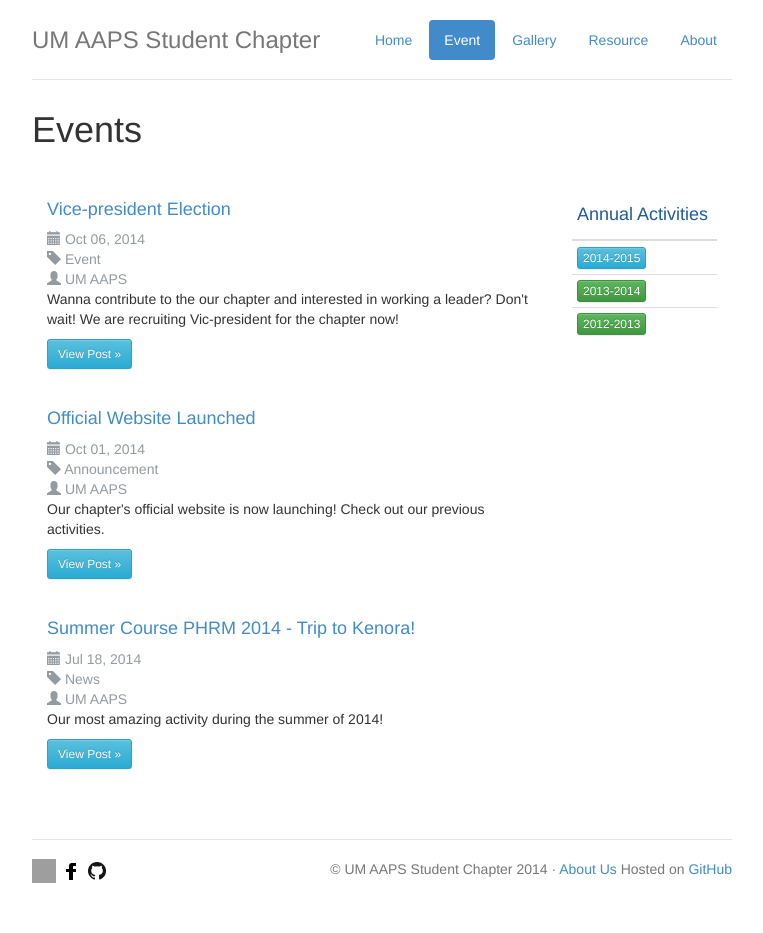
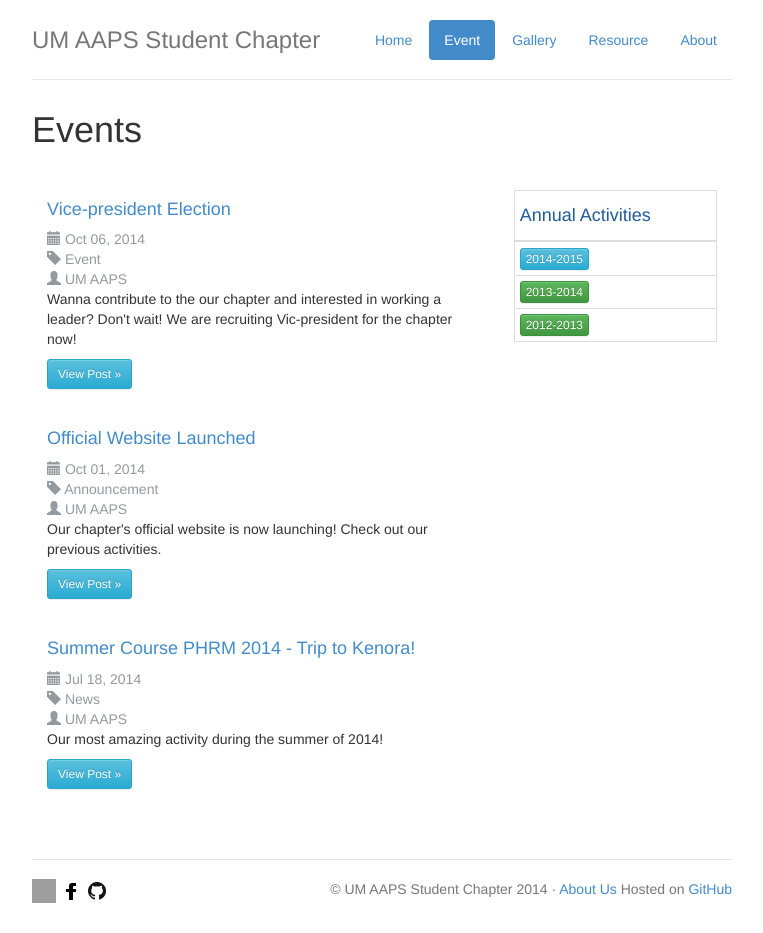
Before and after one commit to umaaps/umaaps.github.io, a Jekyll site: the page built from posts.html, in a window 1280 px wide. Shown: the whole page, without its empty margins (273-1036 px from the left). Built offline with Jekyll 4.4.1, drawn with Linux system fonts in a browser that asks for light colours.

Commit message:
change the posts.html structure

```diff
--- a/_config.yml
+++ b/_config.yml
@@ -16,7 +16,7 @@ assetsurl: http://umaaps.github.io/assets
 imageurl: http://umaaps.github.io/assets/images
 bootstrapurl: http://umaaps.github.io/assets/bootstrap
 fancyboxurl: http://umaaps.github.io/assets/fancybox
-annualactivityurl: http://umaaps.github.io/assets/annual_activity
+annualactivityurl: http://umaaps.github.io/assets/annualactivity
 
 # Static URL's
 staticurl: http://umaaps.github.io/assets
--- a/posts.html
+++ b/posts.html
@@ -7,7 +7,7 @@ permalink: /posts/
 
 <!-- Start of all posts -->
     <div class="row marketing">
-        <div class="col-lg-9">
+        <div class="col-lg-8">
         {% for post in site.posts %}
             <article>
                 <header>
@@ -25,8 +25,8 @@ permalink: /posts/
         </div>
 <!-- End of all posts -->
 
-        <div class="container col-lg-3">
-                <table class="table table-condensed table-hover">
+        <div class="container col-lg-4">
+                <table class="table table-condensed table-hover table-bordered" align="center">
                   <thead>
                     <tr>
                       <th><h4 style="color:#1f5b9b">Annual Activities</h4></th>
```
Also changed, not shown: assets/annualactivity/2014-2015.html (renamed from assets/annual_activity/2014-2015.html).
